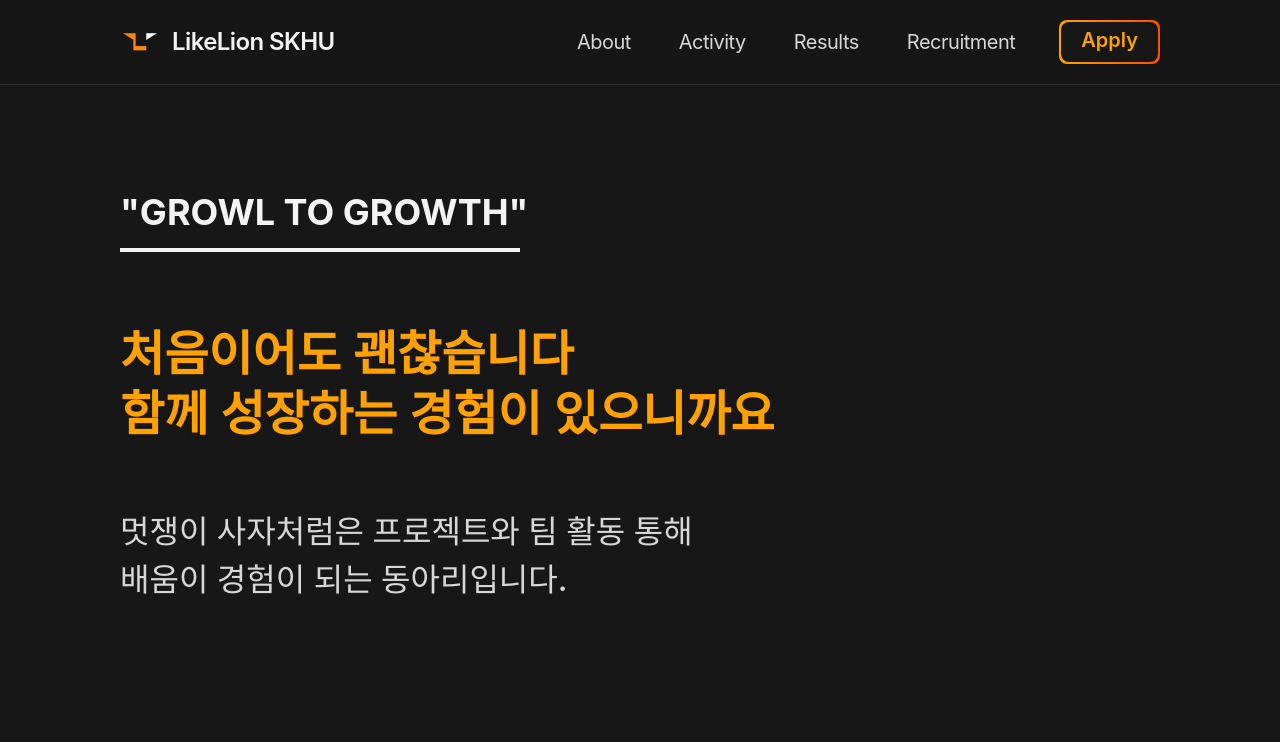
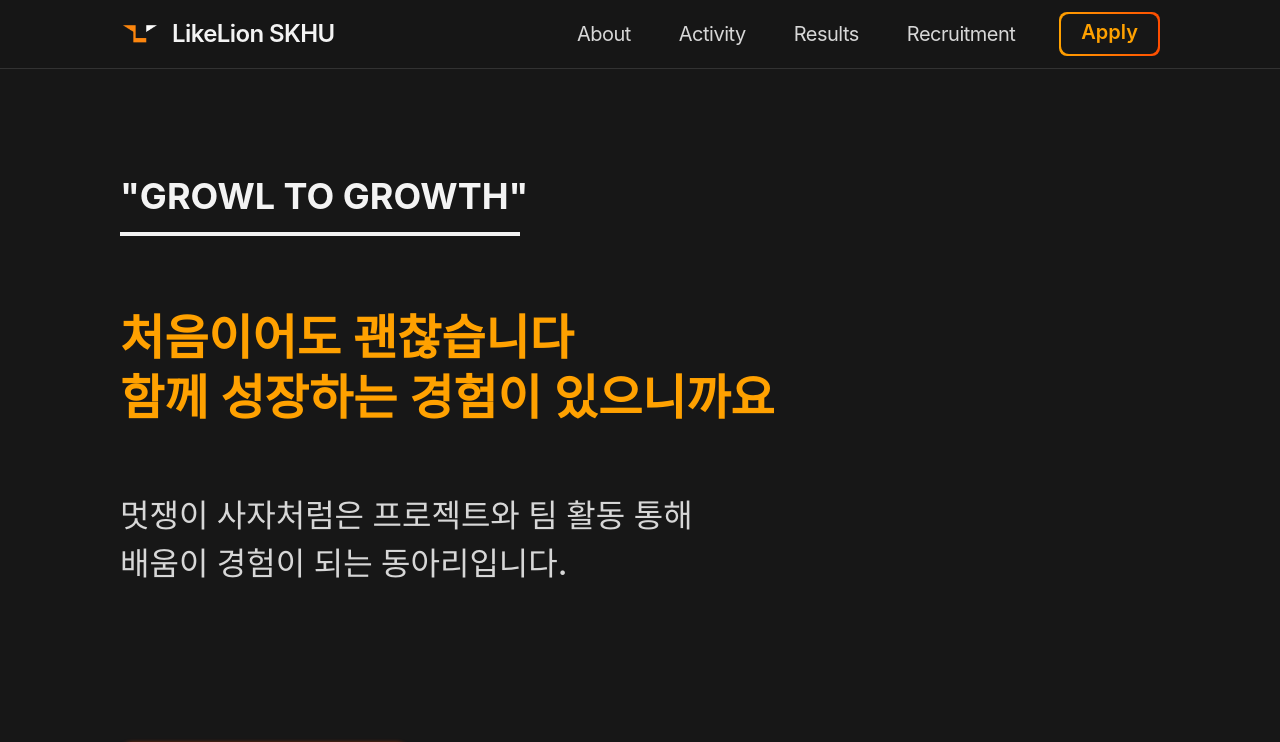
Before and after one commit to LikeLion-14th-SKHU/LikeLion-14th-Recruiting, a React (Vite) app: page / in a window 1280 px wide. Shown: the top 742 px of the page. Built offline with nearby package versions, Linux system fonts and the light colour scheme; a web font is replaced by a local one.

Commit message:
Feat: 햄버거 누르면 닫히는 기능 추가, 헤더 살짝 얇게

```diff
--- a/src/components/Header.jsx
+++ b/src/components/Header.jsx
@@ -62,7 +62,7 @@ function Header() {
     <>
       {/* 데스크탑 헤더 */}
       <header className="sticky top-0 z-100 w-full mx-auto border-b border-[#323232] bg-primary-bg/50 backdrop-blur-xl">
-        <div className="mx-auto flex max-w-360 items-center justify-between md:px-30 px-4.5 py-5">
+        <div className="mx-auto flex max-w-360 items-center justify-between md:px-30 px-4.5 py-3">
           <NavLink to="/" className="flex items-center gap-3">
             <img
               className="size-10"
@@ -124,7 +124,7 @@ function Header() {
           {/* 모바일 햄버거 */}
           <button
             className="md:hidden flex flex-col gap-1.5"
-            onClick={() => setIsOpen(true)}
+            onClick={() => setIsOpen((prev) => !prev)}
             aria-label="Open Menu"
           >
             <span className="h-0.5 w-6 rounded-xl bg-text-main" />
```
